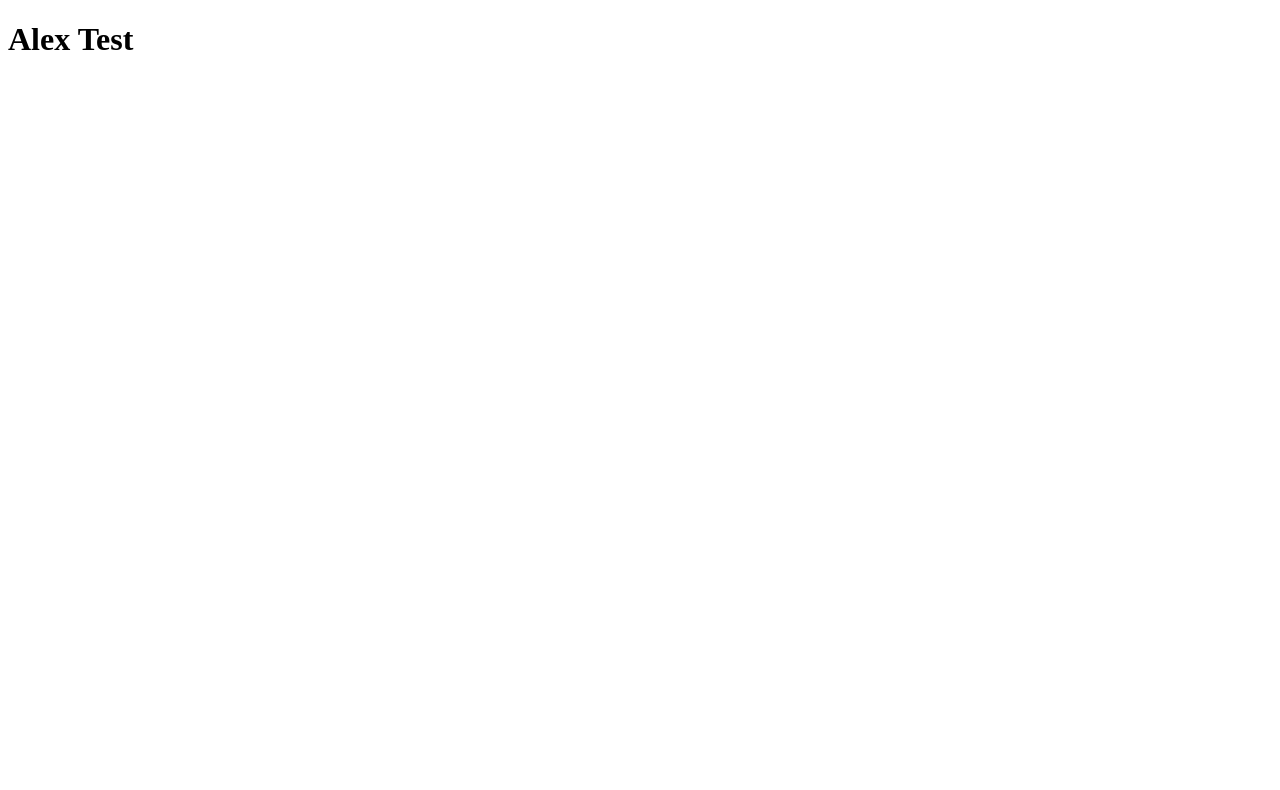
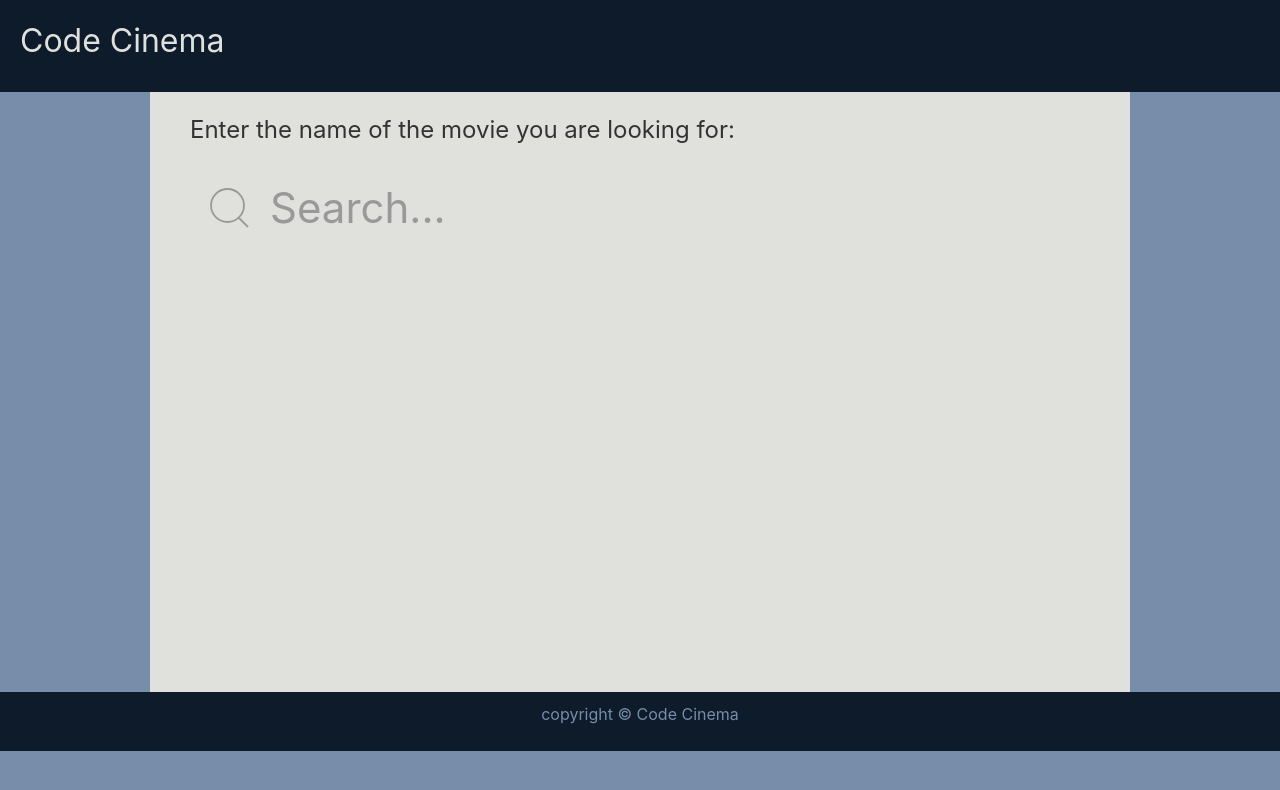
Before and after one commit to jgphillips/GroupRepository, a plain HTML site: page index.html in a window 1280 px wide. Drawn offline with nearby package versions, Linux system fonts and the light colour scheme; files that its build step writes are made by us from their sources.

Commit message:
base html page updates

```diff
--- a/index.html
+++ b/index.html
@@ -1,10 +1,40 @@
-<!DOCTYPE html>
-<html lang="en">
+<!DOCTYPE <!DOCTYPE html>
+<html>
 <head>
-    <meta charset="UTF-8">
-    <title> Hello World</title>
+    <meta charset="utf-8" />
+    <meta http-equiv="X-UA-Compatible" content="IE=edge">
+    <title>Code Cinema Search Page</title>
+    <meta name="viewport" content="width=device-width, initial-scale=1">
+    <link rel="stylesheet" href="css/uikit.min.css" />
+    <link rel="stylesheet" href="./css/style.css">
+    <script src="js/uikit.min.js"></script>
+    <script src="js/uikit-icons.min.js"></script>
 </head>
 <body>
-    <h1>Alex Test </h1>
+    <div class="header">
+            <header>
+                <h2 class="websiteName">Code Cinema</h2>
+            </header>
+    </div>
+    <div class="uk-container uk-container-small">
+        <div class="row" id="searchRow">
+            <label class="uk-panel uk-text-lead" id="lblSearch">Enter the name of the movie you are looking for:</label>
+            <div class="uk-margin">
+                    <form class="uk-search uk-search-large">
+                            <a href="" uk-search-icon></a>
+                        <input class="uk-search-input" type="search" placeholder="Search...">
+                    </form>
+            </div>
+        </div>
+        <div class="row" id="searchResults">
+
+        </div>
+    </div>
+    <div class="footer">
+            <footer>
+                <p class="uk-text-center" id="footerCopyright">copyright &#169; Code Cinema</p>
+            </footer>
+    </div>
+
 </body>
 </html>
--- a/style.css
+++ b/style.css
@@ -0,0 +1,38 @@
+body{
+    background-color: #778DA9;
+}
+.header{
+    text-align: left;
+    background-color: #0D1B2A;
+    padding: 20px 20px 10px 20px;
+}
+.websiteName{
+    color: #E0E1DD;
+    /*width: 100px;*/
+}
+
+.uk-container-small{
+    background-color: #E0E1DD;
+    height:75%;
+}
+#lblSearch{
+    padding-top: 20px;
+}
+
+.footer{
+    background-color: #0D1B2A;
+    padding: 10px 10px 5px 10px;
+}
+
+#footerCopyright{
+    color: #778DA9;
+}
+
+/*
+Colour scheme
+#0D1B2A
+#1B263B
+#415A77
+#778DA9
+#E0E1DD
+*/
```
